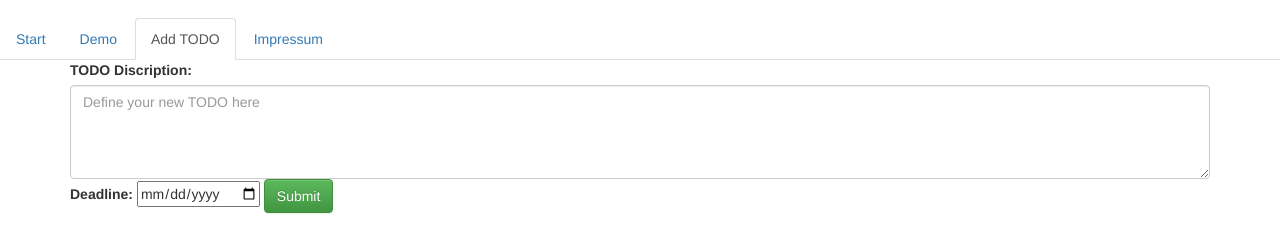
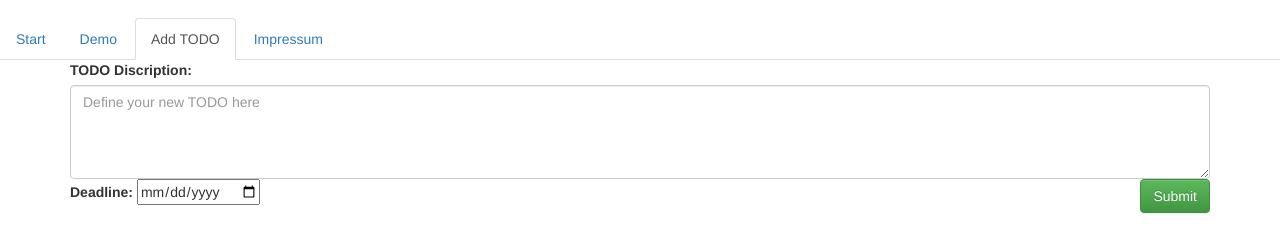
Before and after one commit to luka1220/sozialeNetzeBootstrap, a plain HTML site: page add-todo.html in a window 1280 px wide. Shown: the part 102-354 px from the top of the page. Drawn offline with Linux system fonts and the light colour scheme.

Commit message:
form button float:right now

```diff
--- a/add-todo.html
+++ b/add-todo.html
@@ -35,7 +35,8 @@
 		     maxlength="160" rows="4" required></textarea>
 		     <label for="inputText">Deadline:</label>
 		     <input type="date" name="deadline" required/>
-		     <input class="btn btn-success" type="submit" value="Submit"/>
+		     <input class="btn btn-success" type="submit" value="Submit"
+		     style="float: right"/>
 		 </form>
 		</article>
 	</main>
```
Also changed, not shown: demo.html (+2 -1 lines).
